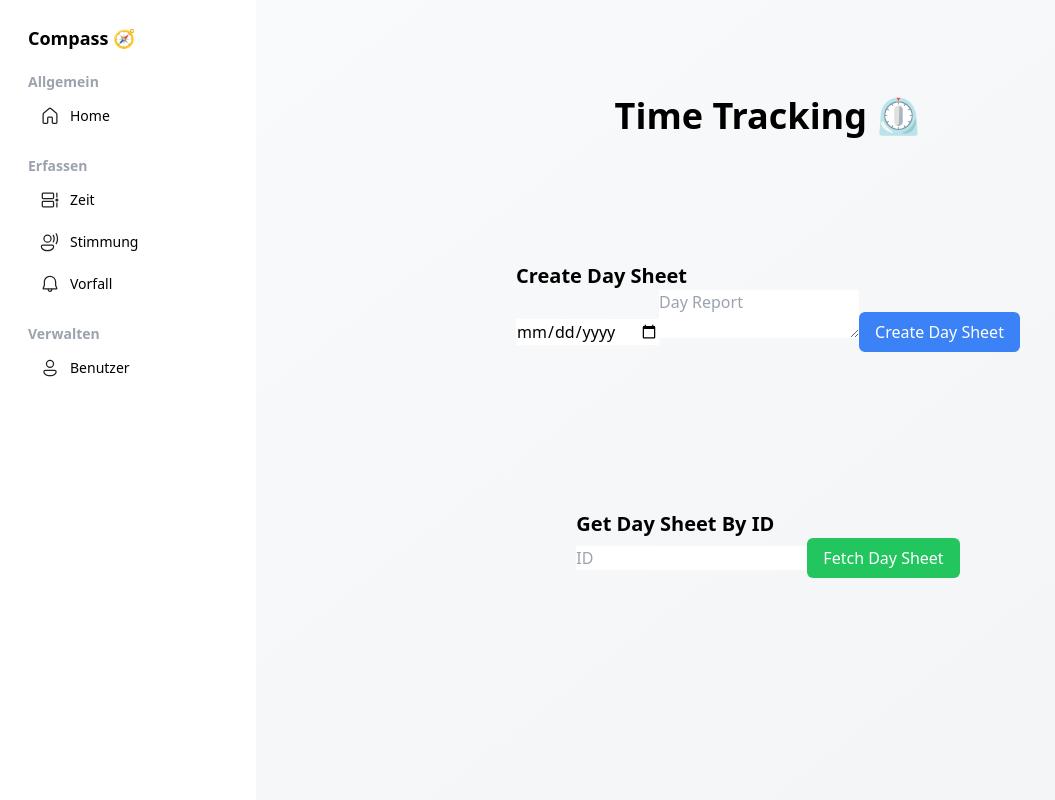
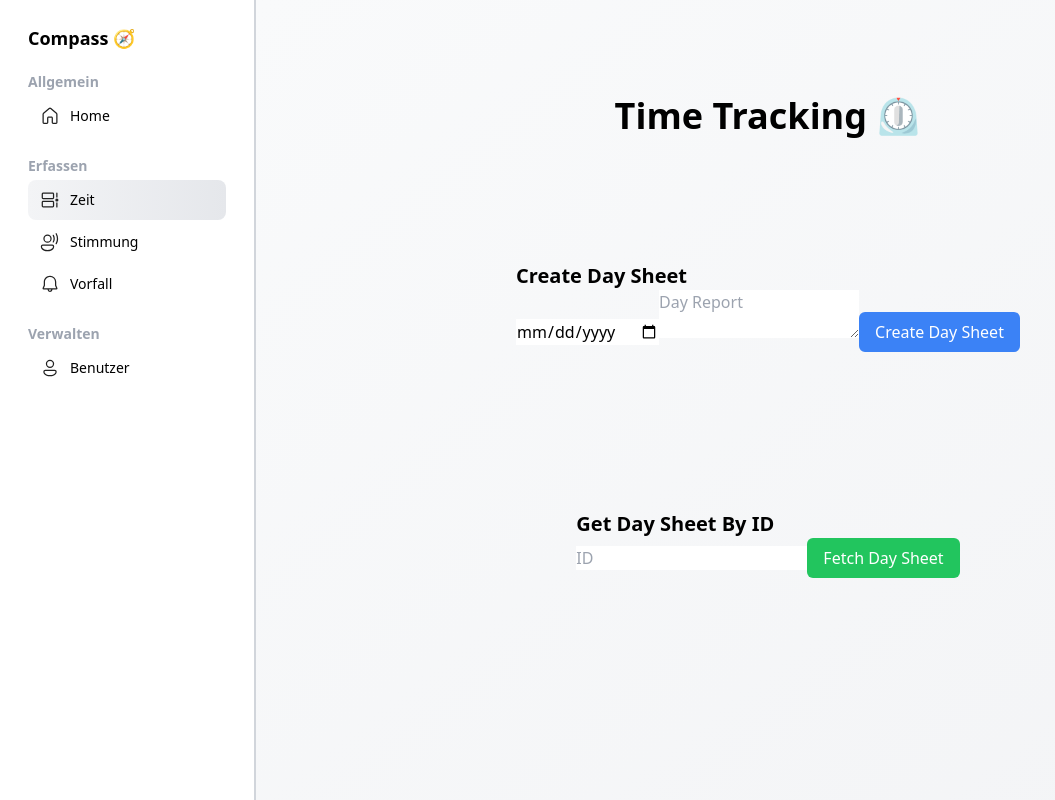
Before and after one commit to ZHAW-PM4-Compass/compass, a Next.js app in the folder frontend/: page /times in a window 1280 px wide. Shown: the whole page, without its empty margins (0-1055 px from the left). Built offline with nearby package versions, Linux system fonts and the light colour scheme; no server answers.

Commit message:
added path detection

```diff
--- a/frontend/src/app/(app)/layout.tsx
+++ b/frontend/src/app/(app)/layout.tsx
@@ -1,13 +1,14 @@
 "use client";
 
-import { useRouter } from "next/navigation";
+import { usePathname, useRouter } from "next/navigation";
 
 const MenuItem: React.FC<{ icon: string; label: string, route: string, className?: any }> = ({ icon, label, route, className }) => {
   const router = useRouter();
+  const pathname = usePathname();
 
   return (
     <div
-      className={`${className} flex flex-row px-3 py-2.5 rounded-lg cursor-pointer hover:bg-gray-100 duration-150`}
+      className={`${className} flex flex-row px-3 py-2.5 rounded-lg cursor-pointer hover:bg-gray-100 duration-150 ${pathname === route ? 'bg-gradient-to-r from-gray-100 to-gray-200' : ''}`}
       onClick={() => router.push(route)}
       >
       <img src={icon} className="w-5 h-5 mr-2.5" />
@@ -23,7 +24,7 @@ export default function RootLayout({
 }>) {
   return (
     <div className="flex flex-row h-screen w-screen">
-      <div className="w-64">
+      <div className="w-64 border-r-2 border-gray-300">
         <div className="px-7 py-6 w-full">
           <h1 className="text-lg font-bold">Compass 🧭</h1>
           <p className="mt-5 text-sm text-gray-400 font-semibold">Allgemein</p>
```
